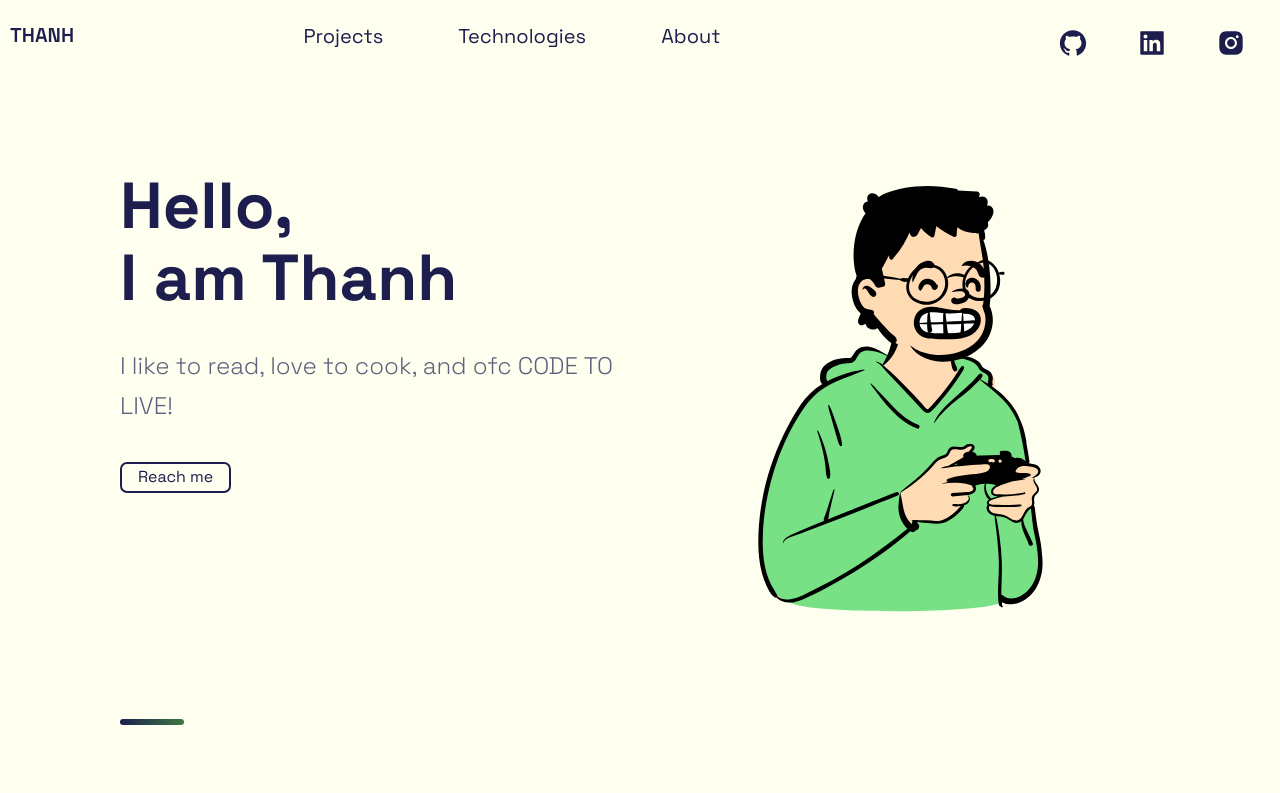
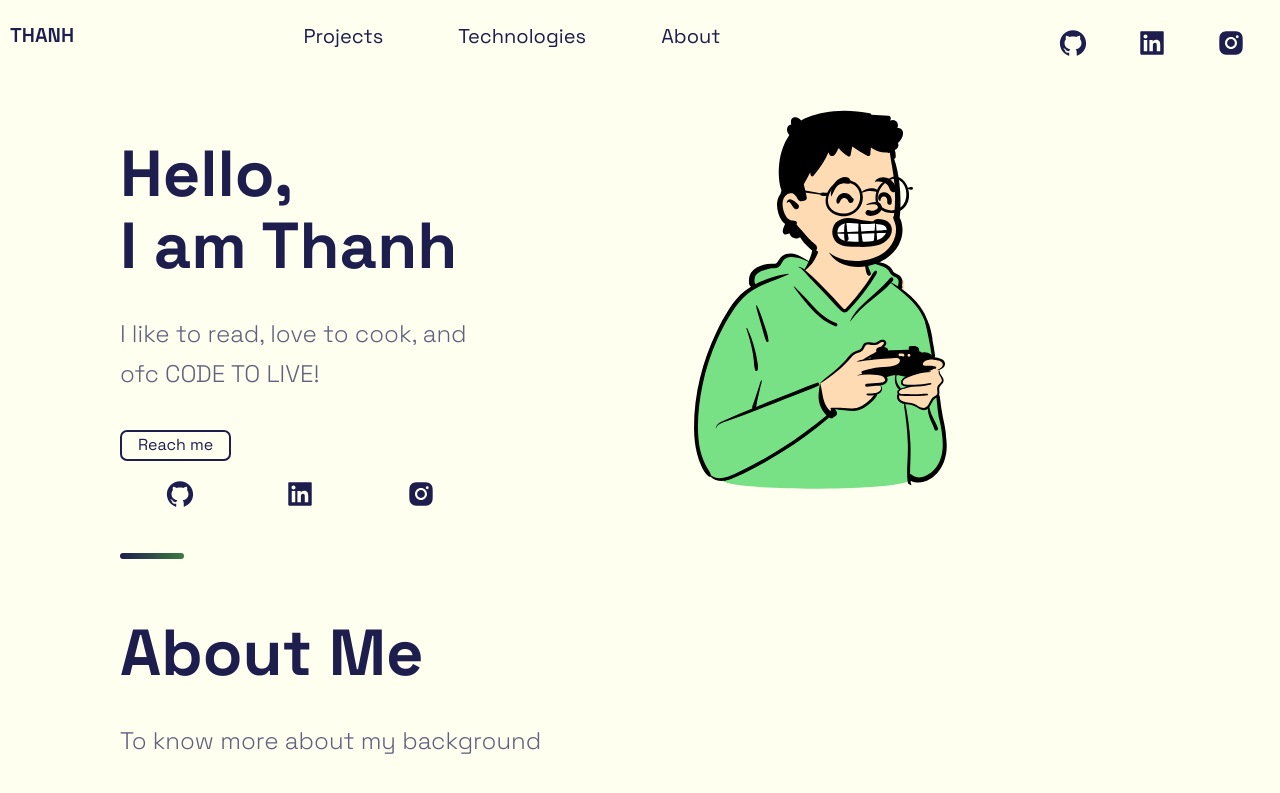
Before and after one commit to tranthanhvi/portfolio_website, a Next.js app: page / in a window 1280 px wide. Shown: the top 793 px of the page. Built offline with nearby package versions, Linux system fonts and the light colour scheme.

Commit message:
Updated links

```diff
--- a/src/components/Header/HeaderStyles.js
+++ b/src/components/Header/HeaderStyles.js
@@ -15,6 +15,7 @@ export const Container = styled.div`
     grid-template-rows: repeat(2, 60px);
     grid-column-gap: 0.5rem;
     grid-row-gap: 0.5rem;
+    display:none;
   }
 `;
 
@@ -27,27 +28,21 @@ export const Div1 = styled.div`
   display: flex;
   flex-direction: row;
   align-content: center;
-  @media ${(props) => props.theme.breakpoints.sm} {
-    grid-area: 1 / 1 / 2 / 3;
-  }
 `;
 export const Div2 = styled.div`
   grid-area: 1 / 2 / 2 / 4;
   display: flex;
   justify-content: space-around;
-  @media ${(props) => props.theme.breakpoints.sm} {
-    grid-area: 2 / 2 / 3 / 5;
-  }
-`;
+  `;
 export const Div3 = styled.div`
   grid-area: 1 / 5 / 2 / 6;
   display: flex;
   justify-content: space-around;
   align-items: center;
-  @media ${(props) => props.theme.breakpoints.sm} {
-    align-items: center;
-    grid-area: 1 / 4 / 2 / 6;
+  @media ${(props) => props.theme.breakpoints.md} {
+    display: ${(props) => props.hide ? 'none' : 'flex'};
   }
+
 `;
 
 // Navigation Links
--- a/src/components/Hero/Hero.js
+++ b/src/components/Hero/Hero.js
@@ -2,6 +2,9 @@ import React from 'react';
 
 import { Section, Button, SectionTitle, SectionText} from '../../styles/GlobalComponents';
 import { LeftSection } from './HeroStyles';
+import { Div3 } from '../Header/HeaderStyles';
+import { SocialIcons } from '../Header/HeaderStyles';
+import { AiFillGithub, AiFillLinkedin, AiFillInstagram } from 'react-icons/ai';
 
 const Hero = () => (
   <Section row nopadding>
@@ -14,6 +17,17 @@ const Hero = () => (
         I like to read, love to cook, and ofc CODE TO LIVE!
       </SectionText>
       <Button onClick={() => window.location = 'https://github.com/tranthanhvi'}>Reach me</Button>
+      <Div3 hide>
+        <SocialIcons href='https://github.com/tranthanhvi'>
+          <AiFillGithub size='3rem' />
+        </SocialIcons>
+        <SocialIcons href='https://www.linkedin.com/in/tran-thanh-2900b31a0/'>
+          <AiFillLinkedin size='3rem' />
+        </SocialIcons>
+        <SocialIcons href='https://www.instagram.com/xanhvitran/'>
+          <AiFillInstagram size='3rem' />
+        </SocialIcons>
+      </Div3>
     </LeftSection>
   </Section >
 );
--- a/src/components/ProfileImage/ProfileImageStyles.js
+++ b/src/components/ProfileImage/ProfileImageStyles.js
@@ -6,12 +6,35 @@ export const ProfileImgBox = styled.div`
   display: flex;
   justify-content: center;
   align-items: center;
-`
+  @media ${(props) => props.theme.breakpoints.sm} {
+    width: 80%;
+    display: flex;
+    order: 1;
+    margin: 5rem auto;
+  }
+  @media ${(props) => props.theme.breakpoints.md} {
+    width: 100%;
+    display: flex;
+    margin: 5rem auto auto auto;
+  }
+`;
+
+
 
 export const ProfileImg = styled.img`
-  width:75%;
-  height:75%;
-`
+  padding: 2rem;
+  max-width: 300px;
+  @media ${(props) => props.theme.breakpoints.sm} {
+    display: flex;
+    margin: 2rem auto;
+  }
+
+  @media ${(props) => props.theme.breakpoints.md} {
+    width: 180px;
+    display: flex;
+    margin: 0 auto;
+  }
+`;
 
 const TooltipText = styled.span`
     visibility: hidden;
--- a/src/pages/index.js
+++ b/src/pages/index.js
@@ -10,7 +10,7 @@ import { Section } from '../styles/GlobalComponents';
 const Home = () => {
   return (
     <Layout>
-      <Section grid>
+      <Section row nopadding>
         <Hero />
         <ProfileImage />
       </Section>
--- a/src/styles/GlobalComponents/index.js
+++ b/src/styles/GlobalComponents/index.js
@@ -13,7 +13,8 @@ export const Section = styled.section`
 
   @media ${(props) => props.theme.breakpoints.md} {
     padding: 24px 48px 0;
-    flex-direction: column;
+    flex-direction: ${(props) => props.row ? "row" : "column" };;
+    justify-content: flex-end;
   }
 
   @media ${(props) => props.theme.breakpoints.sm} {
@@ -21,6 +22,9 @@ export const Section = styled.section`
 
     width: calc(100vw - 32px);
     flex-direction: column;
+    order: 2;
+
+
   }
 `
 
```
